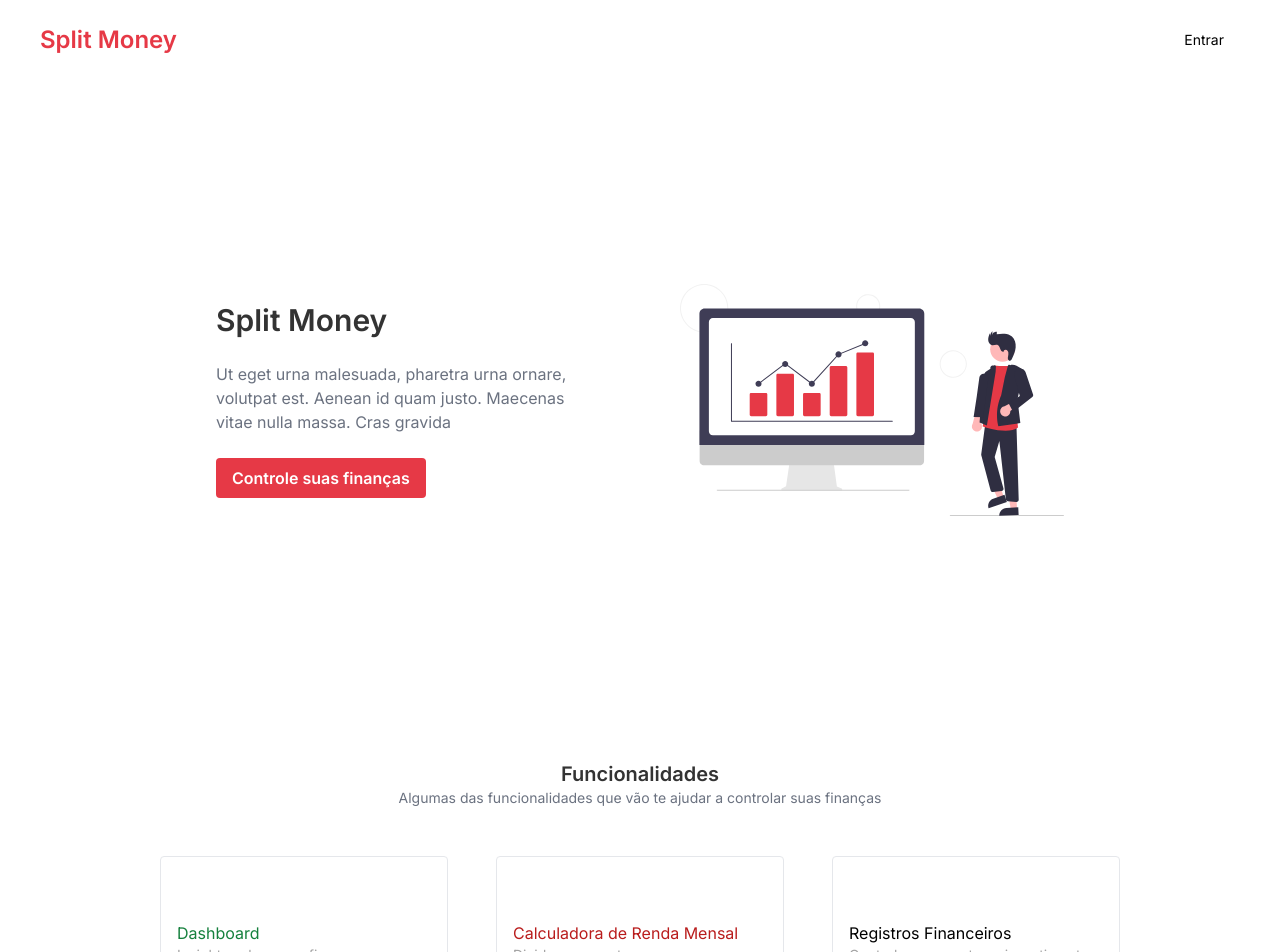
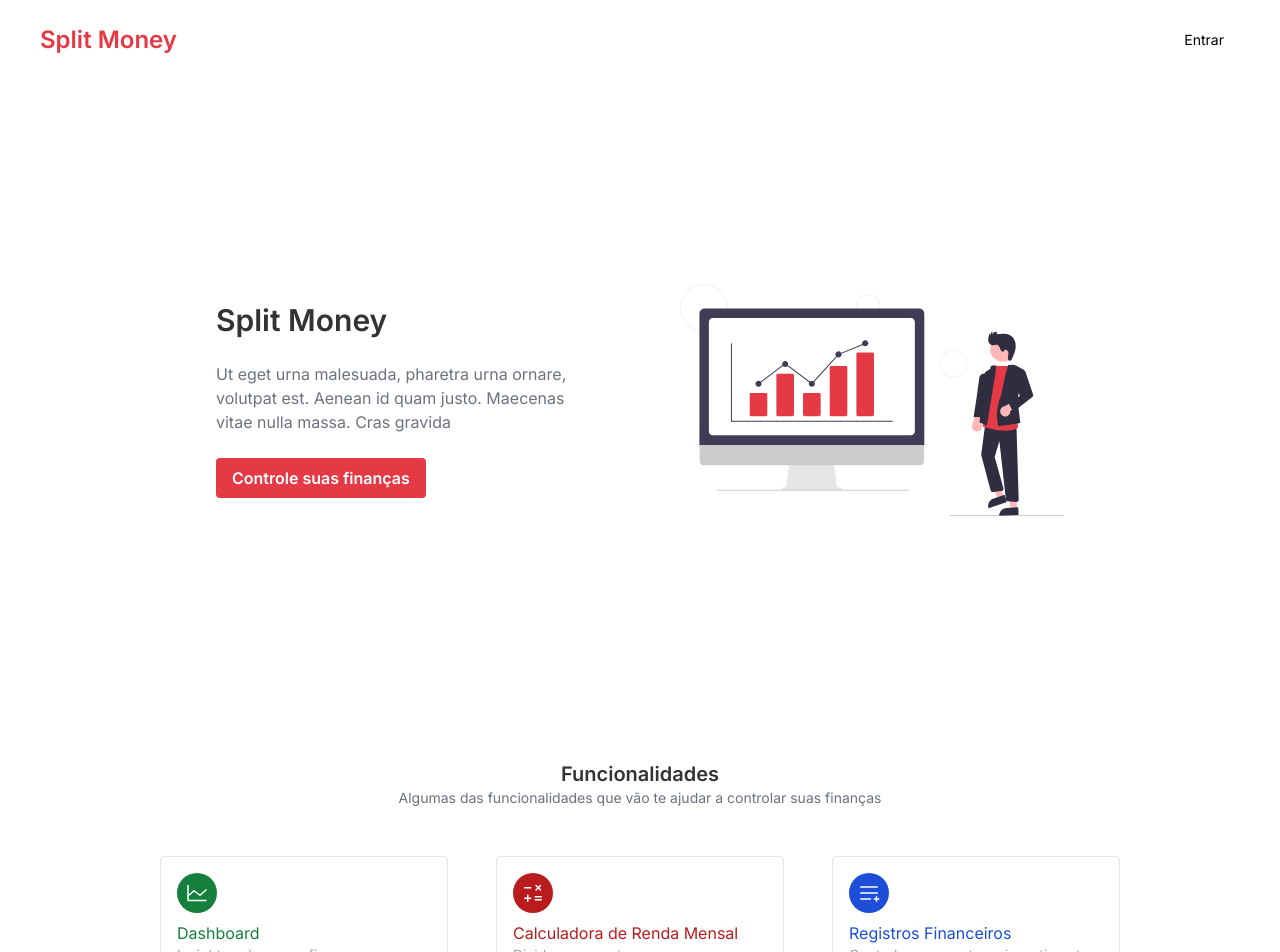
Before and after one commit to Cavalheiro-S/split-money, a React (Vite) app: page / in a window 1280 px wide. Shown: the top 952 px of the page. Built offline with nearby package versions, Linux system fonts and the light colour scheme; no server answers.

Commit message:
style[card]: change way to pass color properties

```diff
--- a/src/Components/Card/index.tsx
+++ b/src/Components/Card/index.tsx
@@ -4,13 +4,7 @@ import { Info } from "phosphor-react";
 import { ReactNode } from "react";
 import { Text } from "../Text";
 
-export enum CardColor {
-  yellow = "yellow-700",
-  green = "green-700",
-  red = "red-700",
-  blue = "blue-700",
-  gray = "neutral-700"
-}
+export type CardColor = "yellow" | "green" | "red" | "gray" | "blue";
 
 interface CardProps {
   title: string,
@@ -28,7 +22,7 @@ interface CardIconProps {
   className?: string,
 }
 
-export const CardRoot = ({ title, titleColor = CardColor.gray, subTitle, children, className, orientation }: CardProps) => {
+export const CardRoot = ({ title, titleColor = "gray", subTitle, children, className, orientation }: CardProps) => {
 
   return (
     <div className={clsx('flex hover:shadow-md transition gap-2 rounded border py-4 md:w-72 pl-4 md:p-4', {
@@ -37,18 +31,31 @@ export const CardRoot = ({ title, titleColor = CardColor.gray, subTitle, childre
     }, className)}>
       {children}
       <div className="flex flex-col items-start">
-        <Text size="lg" className={"text-" + titleColor}>{title}</Text>
+        <Text size="lg" className={clsx("", {
+          "text-yellow-700": titleColor === "yellow",
+          "text-green-700": titleColor === "green",
+          "text-red-700": titleColor === "red",
+          "text-gray-700": titleColor === "gray",
+          "text-blue-700": titleColor === "blue",
+        }
+        )}>{title}</Text>
         <Text className="text-neutral-400">{subTitle}</Text>
       </div>
-    </div>
+    </div >
   )
 }
 
-export const CardIcon = ({ children = <Info />, IconBgColor = CardColor.yellow, className }: CardIconProps) => {
+export const CardIcon = ({ children = <Info />, IconBgColor = "yellow", className }: CardIconProps) => {
 
   return (
     <div className={
-      clsx("h-10 w-10 flex items-center justify-center rounded-full", `bg-${IconBgColor}`, className)}>
+      clsx("h-10 w-10 flex items-center justify-center rounded-full",{
+        "bg-yellow-700": IconBgColor === "yellow",
+        "bg-green-700": IconBgColor === "green",
+        "bg-red-700": IconBgColor === "red",
+        "bg-gray-700": IconBgColor === "gray",
+        "bg-blue-700": IconBgColor === "blue",
+      }, className)}>
       <Slot className="text-white w-6 h-6">
         {children}
       </Slot>
--- a/src/Pages/Home/index.tsx
+++ b/src/Pages/Home/index.tsx
@@ -3,7 +3,7 @@ import { useEffect } from "react"
 import { useNavigate } from "react-router-dom"
 import HomeImage from "../../Assets/Imgs/HomeImage.svg"
 import { Button } from "../../Components/Button"
-import { Card, CardColor } from "../../Components/Card"
+import { Card } from "../../Components/Card"
 import { Heading } from "../../Components/Heading"
 import { Text } from "../../Components/Text"
 import { useAuth } from "../../Hooks/useAuth"
@@ -39,18 +39,18 @@ export const Home = () => {
                 <Heading className="text-center">Funcionalidades</Heading>
                 <Text className="text-gray-500 text-center">Algumas das funcionalidades que vão te ajudar a controlar suas finanças</Text>
                 <div className="flex flex-col lg:flex-row gap-4 w-full md:gap-12 mt-4 md:mt-12 justify-center">
-                    <Card.Root titleColor={CardColor.green} className="flex flex-col" title="Dashboard" subTitle="Insights sobre suas finanças ">
-                        <Card.Icon IconBgColor={CardColor.green}>
+                    <Card.Root titleColor={"green"} className="flex flex-col" title="Dashboard" subTitle="Insights sobre suas finanças ">
+                        <Card.Icon IconBgColor={"green"}>
                             <ChartLine />
                         </Card.Icon>
                     </Card.Root>
-                    <Card.Root titleColor={CardColor.red} className="flex flex-col " title="Calculadora de Renda Mensal" subTitle="Divida seus gasto">
-                        <Card.Icon IconBgColor={CardColor.red}>
+                    <Card.Root titleColor={"red"} className="flex flex-col " title="Calculadora de Renda Mensal" subTitle="Divida seus gasto">
+                        <Card.Icon IconBgColor={"red"}>
                             <MathOperations />
                         </Card.Icon>
                     </Card.Root>
-                    <Card.Root titleColor={CardColor.blue} className="flex flex-col " title="Registros Financeiros" subTitle="Controle seus gastos e investimentos">
-                        <Card.Icon IconBgColor={CardColor.blue}>
+                    <Card.Root titleColor={"blue"} className="flex flex-col " title="Registros Financeiros" subTitle="Controle seus gastos e investimentos">
+                        <Card.Icon IconBgColor={"blue"}>
                             <ListPlus />
                         </Card.Icon>
                     </Card.Root>
--- a/src/Pages/RevenueCalculator/index.tsx
+++ b/src/Pages/RevenueCalculator/index.tsx
@@ -52,28 +52,28 @@ export default function RevenueCalculator({ className }: RevenueCalculatorProps)
         {
             value: "R$ " + revenueCalculatorValues.investiments.toFixed(2),
             name: "Investimentos",
-            iconBGColor: CardColor.green,
+            iconBGColor: "green",
             icon: <Bank />,
             description: "Dinheiro alocado em renda fixa , renda variável , ou guardado em bancos digitais."
         },
         {
             value: "R$ " + revenueCalculatorValues.expenses.toFixed(2),
             name: "Despesas Essenciais",
-            iconBGColor: CardColor.red,
+            iconBGColor: "red",
             icon: <CreditCard />,
             description: "Dinheiro necessário para despesas que não podem ser substituídas ou cortadas."
         },
         {
             value: "R$ " + revenueCalculatorValues.leisure.toFixed(2),
             name: "Lazer",
-            iconBGColor: CardColor.blue,
+            iconBGColor: "blue",
             icon: <Sunglasses />,
             description: "Quantia reservada para gastos relacionados a diversão."
         },
         {
             value: "R$ " + revenueCalculatorValues.education.toFixed(2),
             name: "Educação",
-            iconBGColor: CardColor.yellow,
+            iconBGColor: "yellow",
             icon: <Book />,
             description: "Destinado a compra de cursos, livros, palestras e outras coisas relacionadas a desenvolvimento pessoal."
         },
```
